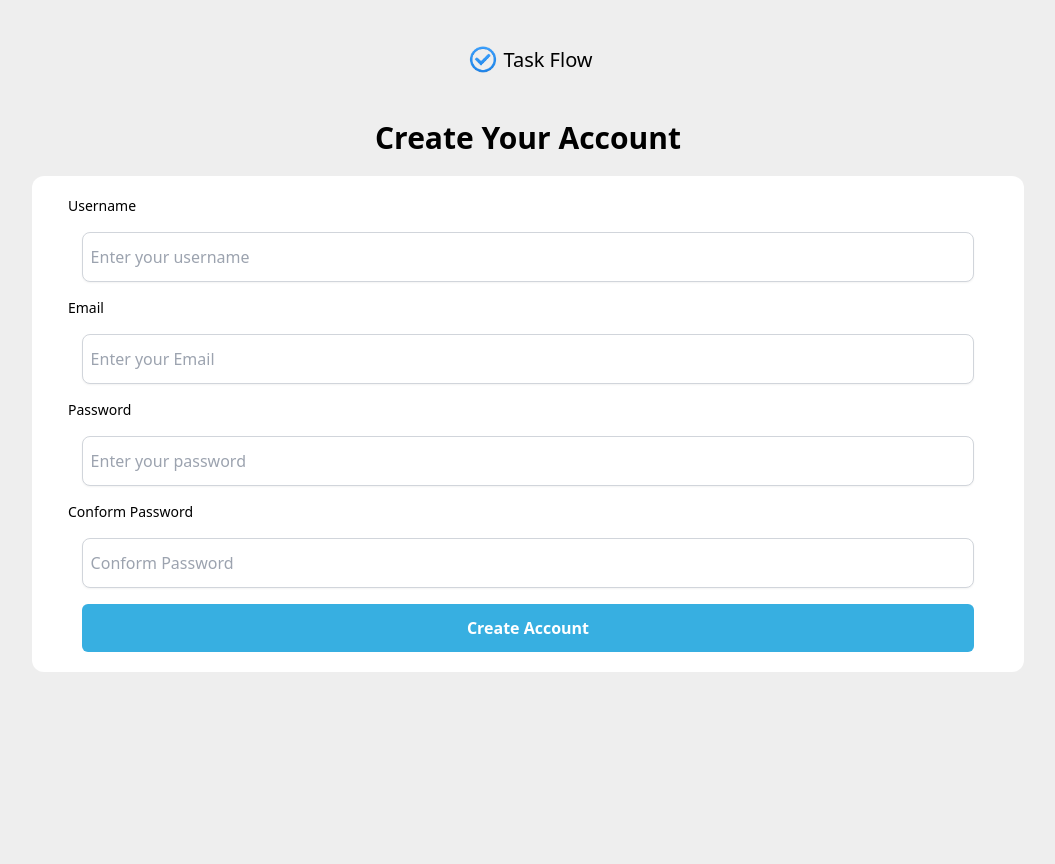
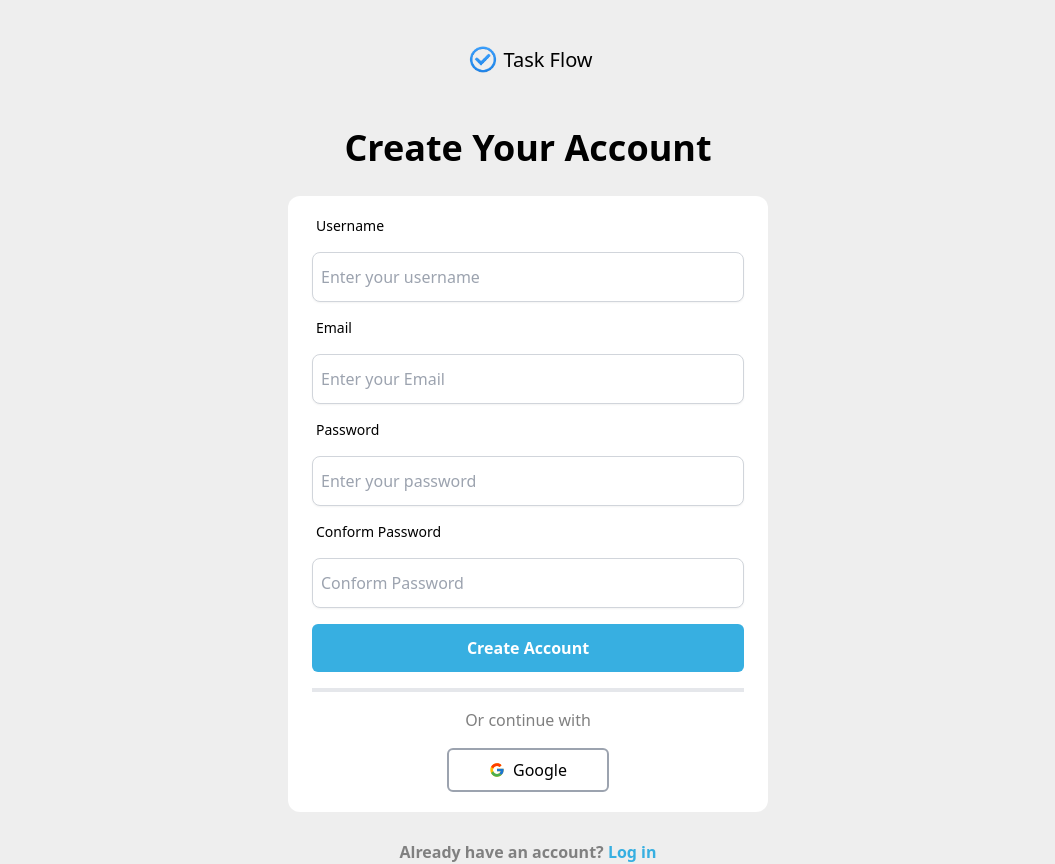
Before and after one commit to yozanSAN/TODO-LIST-APP, a React (Vite) app: page / in a window 1280 px wide. Shown: the whole page, without its empty margins (112-1167 px from the left). Before the commit the page ends 800 px from the top, so only its background shows below. Built offline with nearby package versions, Linux system fonts and the light colour scheme.

Commit message:
updated register page UI

```diff
--- a/package.json
+++ b/package.json
@@ -10,8 +10,10 @@
     "preview": "vite preview"
   },
   "dependencies": {
+    "@fontsource-variable/inter": "^5.2.8",
     "react": "^19.2.0",
     "react-dom": "^19.2.0",
+    "react-icons": "^5.5.0",
     "react-router-dom": "^7.11.0"
   },
   "devDependencies": {
--- a/src/App.jsx
+++ b/src/App.jsx
@@ -1,5 +1,5 @@
 import {Route, Routes} from "react-router-dom";
-// import Login from "./pages/login.jsx";
+import Login from "./pages/login.jsx";
 import Register from "./pages/register.jsx";
 
 function App() {
@@ -8,6 +8,7 @@ function App() {
     <>
       <Routes>
         <Route path="/" element={<Register />} />
+        <Route path="/login" element={<Login />} />
       </Routes>
     </>
   )
--- a/src/index.css
+++ b/src/index.css
@@ -2,8 +2,9 @@
 @tailwind components;
 @tailwind utilities;
 
+
 body {
-    @apply bg-background;
+    @apply bg-background font-sans antialiased;;
 }
 input[type="text"],
 input[type="email"],
@@ -21,7 +22,7 @@ input[type="password"]:focus {
 }
 
 label {
-    @apply self-start mx-9 block text-sm font-medium ;
+    @apply self-start mx-7 block text-sm font-medium ;
 }
 
 button ,input[type="submit"]{
--- a/src/main.jsx
+++ b/src/main.jsx
@@ -3,6 +3,7 @@ import { createRoot } from 'react-dom/client'
 import './index.css'
 import App from './App.jsx'
 import {BrowserRouter} from "react-router-dom";
+import '@fontsource-variable/inter';
 
 createRoot(document.getElementById('root')).render(
   <StrictMode>
--- a/src/pages/login.jsx
+++ b/src/pages/login.jsx
@@ -3,10 +3,10 @@
 function Login() {
 
     return (
-        <>
+        <div>
             <h1>LOGIN PAGE</h1>
-        </>
+        </div>
     )
 }
 
-export default Login
+export default Login;
--- a/src/pages/register.jsx
+++ b/src/pages/register.jsx
@@ -1,29 +1,42 @@
-
+import { FcGoogle } from "react-icons/fc";
+import { Link } from "react-router-dom";
 function Register() {
 
     return (
-        <div className="text-center">
+        <div className="text-center flex flex-col justify-center items-center gap-2">
             <div className="flex justify-center items-center my-10">
                 <img src='/logo.png' alt='logo' className=' w-10 h-10' />
                 <h1 className='text-xl'>Task Flow</h1>
             </div>
-            <h1 className='text-3xl font-bold'>Create Your Account</h1>
+            <h1 className='text-4xl font-bold'>Create Your Account</h1>
 
-            <div className="bg-white flex flex-col justify-evenly items-center gap-4 py-5 my-5 mx-36 rounded-xl">
+            <div className="bg-white flex flex-col justify-evenly items-center gap-4 py-5 my-5 mx-36 rounded-xl min-w-[30rem]">
                 <label htmlFor="username" >Username</label>
-                <input placeholder="Enter your username" type="text"/>
+                <input placeholder="Enter your username" type="text" />
 
                 <label htmlFor="email">Email</label>
-                <input placeholder="Enter your Email" type="text"/>
+                <input placeholder="Enter your Email" type="text" />
 
                 <label htmlFor="password">Password</label>
-                <input placeholder="Enter your password" type="password"/>
+                <input placeholder="Enter your password" type="password" />
 
                 <label htmlFor="Conform Password">Conform Password</label>
-                <input placeholder="Conform Password" type="password"/>
+                <input placeholder="Conform Password" type="password" />
 
-                <input type="submit" value="Create Account" className='font-bold w-[90%] py-3 rounded-md bg-primary text-white hover:bg-hover'/>
+                <input type="submit" value="Create Account" className='font-bold w-[90%] py-3 rounded-md bg-primary text-white hover:bg-hover' />
+
+                <hr className=" border-2 border-gray w-[90%]" />
+                <p className="text-secondary">Or continue with</p>
+                <button className=' flex justify-center items-center gap-2  py-2 px-10 rounded-md border-2 border-gray-400'>
+                    <FcGoogle className="font-bold" />
+                    Google
+                </button>
             </div>
+            <p className="text-secondary font-bold">Already have an account?{" "}
+                <Link to='./login' className="text-primary">
+                    Log in
+                </Link>
+            </p>
         </div>
     )
 }
--- a/tailwind.config.js
+++ b/tailwind.config.js
@@ -9,8 +9,11 @@ export default {
       colors: {
         background: "#EEEEEE",
         primary: '#37AFE1',
-        secondary:'#F1F0E8',
+        secondary:'#808080',
         hover:'#4CC9FE',
+      },
+      fontFamily: {
+        sans: ['"Inter Variable"', 'ui-sans-serif', 'system-ui', 'sans-serif'],
       },
     },
   },
```
Also changed, not shown: 1 other file (tests, documents, lock files or other folders).
